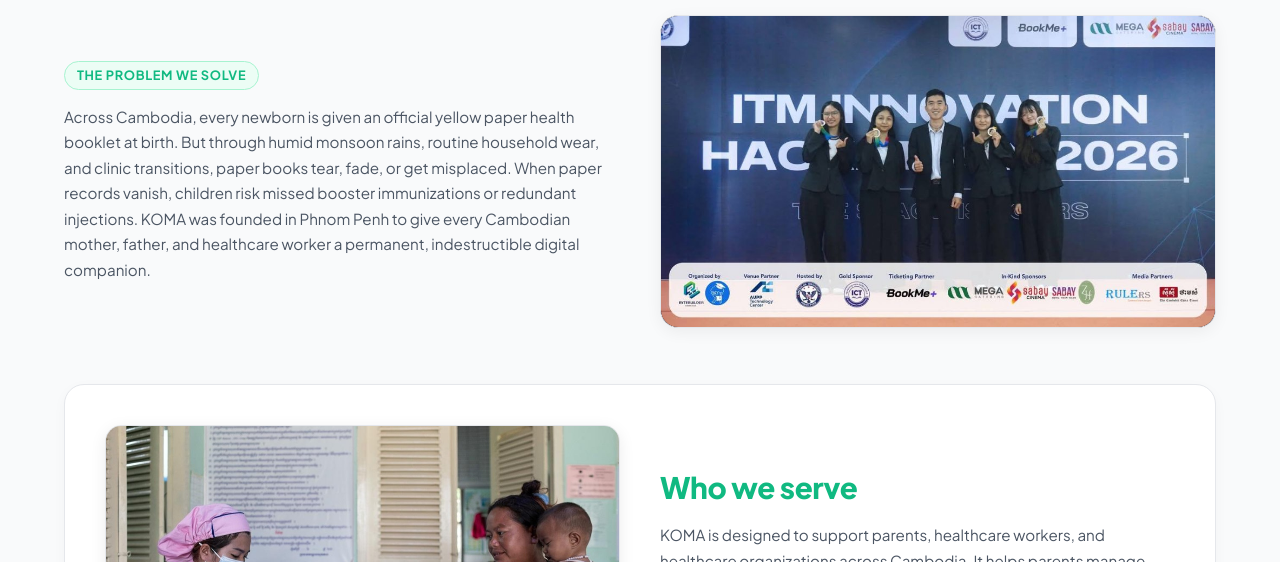
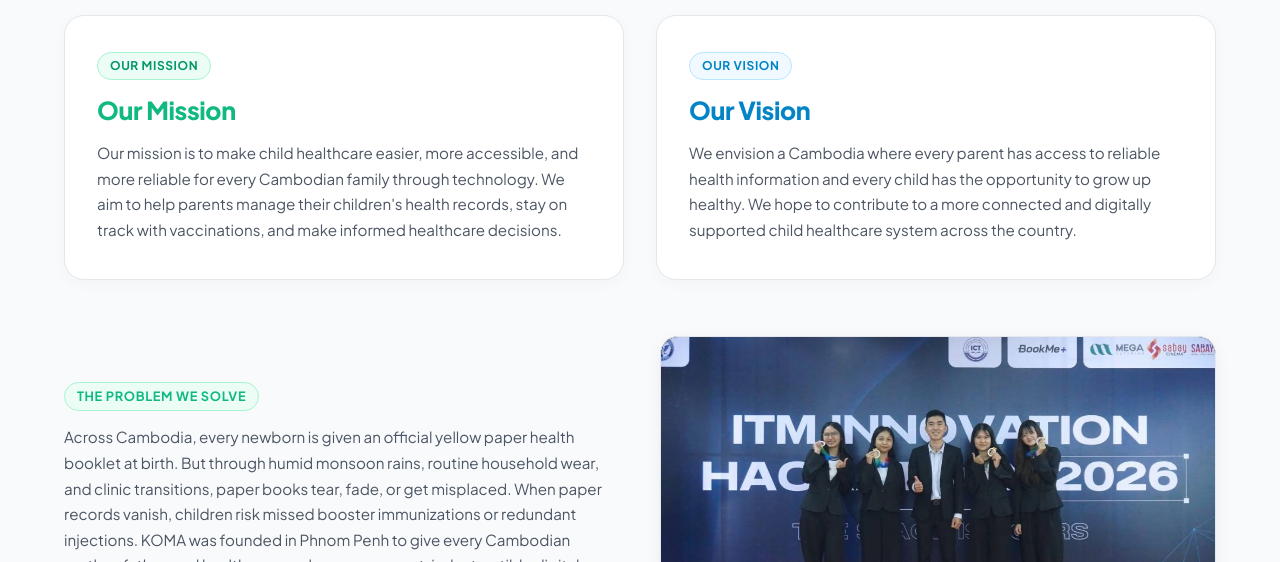
Before and after one commit to Sokhapheap-Digital/Sokhapheap-Digital.github.io, a plain HTML site: page index.html in a window 1280 px wide. Shown: the part 602-1164 px from the top of the page. Drawn offline with Linux system fonts and the light colour scheme; a web font is replaced by a local one.

Commit message:
Add Our Mission and Our Vision cards to About Us section

```diff
--- a/index.html
+++ b/index.html
@@ -410,6 +410,25 @@
 
         <!-- Big Sky-Blue Title (Matching Image 2) -->
         <h2 class="about-sky-title" data-i18n="aboutTitle">About us</h2>
+
+        <!-- Mission & Vision 2-Column Cards Row -->
+        <div class="mission-vision-row">
+          <div class="mission-card">
+            <span class="mission-tag" data-i18n="missionTag">OUR MISSION</span>
+            <h3 class="mission-title" data-i18n="missionTitle">Our Mission</h3>
+            <p class="mission-text" data-i18n="missionText">
+              Our mission is to make child healthcare easier, more accessible, and more reliable for every Cambodian family through technology. We aim to help parents manage their children's health records, stay on track with vaccinations, and make informed healthcare decisions.
+            </p>
+          </div>
+
+          <div class="vision-card">
+            <span class="vision-tag" data-i18n="visionTag">OUR VISION</span>
+            <h3 class="vision-title" data-i18n="visionTitle">Our Vision</h3>
+            <p class="vision-text" data-i18n="visionText">
+              We envision a Cambodia where every parent has access to reliable health information and every child has the opportunity to grow up healthy. We hope to contribute to a more connected and digitally supported child healthcare system across the country.
+            </p>
+          </div>
+        </div>
 
         <!-- Project Story Row (Matching Image 2) -->
         <div class="about-story-row">
--- a/script.js
+++ b/script.js
@@ -50,7 +50,13 @@
 
       // Startup About Us
       aboutKicker: 'OUR MISSION',
-      aboutTitle: 'Digitizing Child Healthcare Across Cambodia',
+      aboutTitle: 'About Us',
+      missionTag: 'OUR MISSION',
+      missionTitle: 'Our Mission',
+      missionText: "Our mission is to make child healthcare easier, more accessible, and more reliable for every Cambodian family through technology. We aim to help parents manage their children's health records, stay on track with vaccinations, and make informed healthcare decisions.",
+      visionTag: 'OUR VISION',
+      visionTitle: 'Our Vision',
+      visionText: "We envision a Cambodia where every parent has access to reliable health information and every child has the opportunity to grow up healthy. We hope to contribute to a more connected and digitally supported child healthcare system across the country.",
       aboutSubtitle: 'Eliminating lost vaccination history and empowering parents and clinics with durable, offline-ready medical records.',
       projectStoryLabel: 'The Problem We Solve',
       storyCardHeading: 'From Monsoon-Damaged Paper to Permanent Digital Security',
@@ -306,7 +312,13 @@
 
       // Startup About Us
       aboutKicker: 'បេសកកម្មរបស់យើង',
-      aboutTitle: 'ឌីជីថលូបនីយកម្មសុខភាពកុមារទូទាំងប្រទេសកម្ពុជា',
+      aboutTitle: 'អំពីយើង',
+      missionTag: 'បេសកកម្មរបស់យើង',
+      missionTitle: 'បេសកកម្មរបស់យើង',
+      missionText: 'បេសកកម្មរបស់យើងគឺធ្វើឱ្យការថែទាំសុខភាពកុមារកាន់តែងាយស្រួល អាចចូលប្រើបានកាន់តែទូលំទូលាយ និងអាចទុកចិត្តបានសម្រាប់គ្រប់ក្រុមគ្រួសារកម្ពុជា តាមរយៈបច្ចេកវិទ្យា។ យើងមានគោលបំណងជួយមាតាបិតាគ្រប់គ្រងកំណត់ត្រាសុខភាពរបស់កូនៗ តាមដានកាលវិភាគចាក់ថ្នាំបង្ការបានត្រឹមត្រូវ និងធ្វើការសម្រេចចិត្តប្រកបដោយទំនុកចិត្តលើការថែទាំសុខភាព។',
+      visionTag: 'ចក្ខុវិស័យរបស់យើង',
+      visionTitle: 'ចក្ខុវិស័យរបស់យើង',
+      visionText: 'យើងស្រមៃឃើញប្រទេសកម្ពុជាដែលមាតាបិតាគ្រប់រូបទទួលបានព័ត៌មានសុខភាពដែលអាចទុកចិត្តបាន ហើយកុមារគ្រប់រូបមានឱកាសធំធាត់ឡើងប្រកបដោយសុខភាពល្អ។ យើងសង្ឃឹមថានឹងរួមចំណែកដល់ប្រព័ន្ធថែទាំសុខភាពកុមារដែលតភ្ជាប់គ្នាកាន់តែជិតស្និទ្ធ និងគាំទ្រដោយប្រព័ន្ធឌីជីថលនៅទូទាំងប្រទេស។',
       aboutSubtitle: 'លុបបំបាត់ការបាត់បង់ទិន្នន័យចាក់ថ្នាំ និងផ្តល់ជូននូវកូនសៀវភៅសុខភាពឌីជីថលដែលអាចប្រើប្រាស់បានគ្រប់ទីកន្លែង។',
       projectStoryLabel: 'បញ្ហាដែលយើងដោះស្រាយ',
       storyCardHeading: 'ពីក្រដាសងាយរហែកក្នុងរដូវវស្សា ទៅជាកូនសៀវភៅឌីជីថលសុវត្ថិភាពអចិន្ត្រៃយ៍',
--- a/styles.css
+++ b/styles.css
@@ -3553,6 +3553,83 @@ img.flag-icon {
   overflow-wrap: break-word;
 }
 
+/* Mission & Vision Row */
+.mission-vision-row {
+  display: grid;
+  grid-template-columns: 1fr 1fr;
+  gap: 2rem;
+  margin-bottom: 3.5rem;
+}
+
+.mission-card,
+.vision-card {
+  background-color: #FFFFFF;
+  border: 1px solid #E5E7EB;
+  border-radius: 20px;
+  padding: 2.25rem 2rem;
+  box-shadow: 0 4px 14px rgba(0, 0, 0, 0.03);
+  display: flex;
+  flex-direction: column;
+  align-items: flex-start;
+  text-align: left;
+  transition: transform 0.2s ease, box-shadow 0.2s ease;
+}
+
+.mission-card:hover,
+.vision-card:hover {
+  transform: translateY(-3px);
+  box-shadow: 0 8px 24px rgba(0, 0, 0, 0.06);
+}
+
+.mission-tag,
+.vision-tag {
+  display: inline-block;
+  font-size: 0.75rem;
+  font-weight: 700;
+  padding: 0.25rem 0.75rem;
+  border-radius: 9999px;
+  letter-spacing: 0.05em;
+  text-transform: uppercase;
+  margin-bottom: 1rem;
+}
+
+.mission-tag {
+  color: #059669;
+  background-color: #ECFDF5;
+  border: 1px solid #A7F3D0;
+}
+
+.vision-tag {
+  color: #0284C7;
+  background-color: #F0F9FF;
+  border: 1px solid #BAE6FD;
+}
+
+.mission-title,
+.vision-title {
+  font-size: clamp(1.3rem, 2.2vw, 1.55rem);
+  font-weight: 800;
+  margin-bottom: 0.85rem;
+  letter-spacing: -0.015em;
+}
+
+.mission-title {
+  color: #10B981;
+}
+
+.vision-title {
+  color: #0284C7;
+}
+
+.mission-text,
+.vision-text {
+  font-size: 0.95rem;
+  line-height: 1.7;
+  color: #4B5563;
+  margin: 0;
+}
+
+
 .about-story-row {
   display: grid;
   grid-template-columns: 1fr 1fr;
@@ -3880,6 +3957,7 @@ img.flag-icon {
     padding: 3rem 0;
   }
 
+  .mission-vision-row,
   .about-story-row,
   .who-serve-grid {
     grid-template-columns: 1fr;
@@ -3916,6 +3994,8 @@ img.flag-icon {
     grid-template-columns: 1fr;
   }
 
+  .mission-card,
+  .vision-card,
   .who-serve-box,
   .team-detail-box {
     padding: 1.75rem 1.25rem;
```
